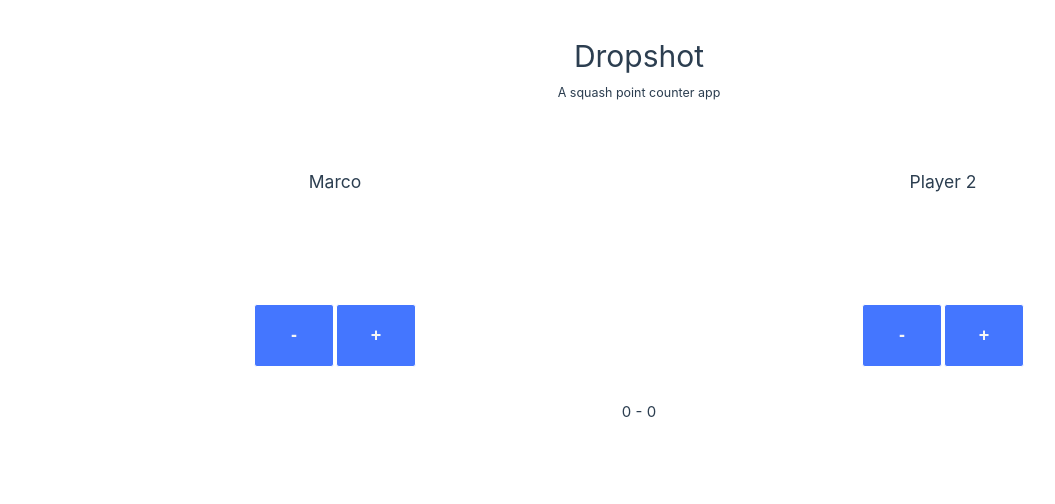
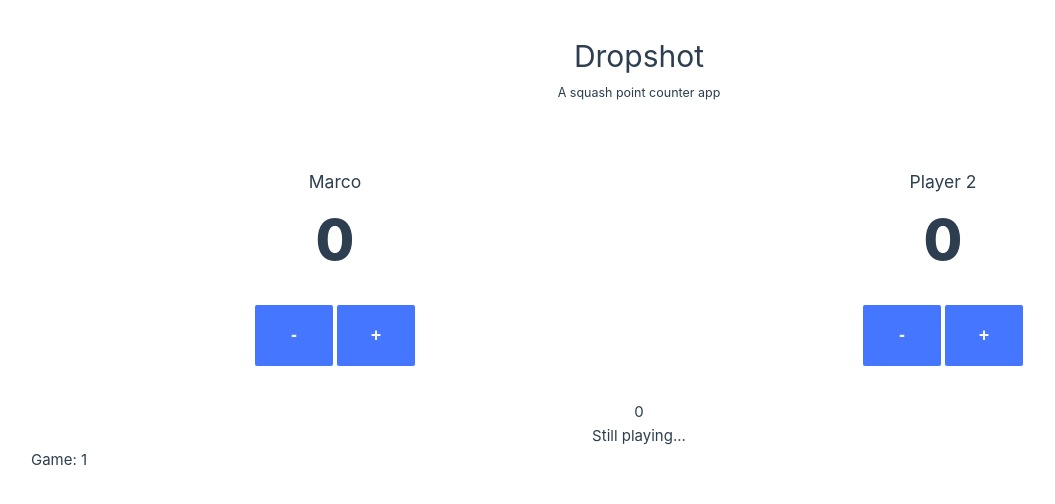
Before and after one commit to MarcoBevilacqua/dropshot, a Vue app: page / in a window 1280 px wide. Shown: the top 504 px of the page, without its empty margins (1-1056 px from the left). Built offline with nearby package versions, Linux system fonts and the light colour scheme.

Commit message:
minor fix

```diff
--- a/src/assets/custom.css
+++ b/src/assets/custom.css
@@ -14,7 +14,6 @@
 
 .score h3 {
   font-weight: 800;
-    color: white;
 }
 
 .score-cmd {
@@ -29,13 +28,13 @@
   color: whitesmoke;
   cursor: pointer;
   padding: 20px;
-    background-color:rgb(68, 118, 255);
+  background-color: rgb(68, 118, 255);
   border: 1px solid white;
   border-radius: 3px;
 }
 
 .score-cmd .left {
-    border-right: 1px solid white
+  border-right: 1px solid white;
 }
 
 .score-cmd .right {
--- a/src/components/match/ScoreTable.vue
+++ b/src/components/match/ScoreTable.vue
@@ -1,25 +1,35 @@
 <script setup>
-import { defineComponent, reactive } from 'vue';
-import PlayerCounter from '../player/PlayerCounter.vue';
+import { computed, defineComponent, reactive } from 'vue'
+import PlayerCounter from '../player/PlayerCounter.vue'
+import TotalGameCounter from '../match/TotalGameCounter.vue'
 
 const state = reactive({
   canPlay: true,
+  gameStatus: 'Still playing...',
   playerOneScore: 0,
   playerTwoScore: 0,
+  gameIdx: 1
 })
 
 defineComponent({
-    PlayerCounter
+  PlayerCounter,
+  TotalGameCounter
+})
+
+const pointTotal = computed(() => {
+  return state.playerOneScore + state.playerTwoScore
+})
+
+const pointDiff = computed(() => {
+  return Math.abs(state.playerOneScore - state.playerTwoScore)
 })
 
 function updateScore(score, playerId) {
-
-    if(state.canPlay) {
-        if(playerId === 1){
-            (score) ?
-            state.playerOneScore++ : state.playerOneScore--
+  if (state.canPlay) {
+    if (playerId === 1) {
+      score ? state.playerOneScore++ : state.playerOneScore--
     } else {
-            (score) ? state.playerTwoScore++ : state.playerTwoScore--
+      score ? state.playerTwoScore++ : state.playerTwoScore--
     }
   }
 
@@ -27,35 +37,72 @@ function updateScore(score, playerId) {
 }
 
 function checkScore() {
-    if (state.playerOneScore === 11 || state.playerTwoScore === 11) {
-        state.canPlay = false;
+  if (pointTotal.value > 10) {
+    //check if a player won the game
+    let winner = checkWinner()
+    if (winner > 0) {
+      //should return the index of the winning player
+      state.canPlay = false
+      state.gameStatus = 'Winner is ' + winner
+    }
   }
 
-    checkWinner()
+  if (pointTotal.value === 20 && state.playerOneScore === 10 && state.playerTwoScore === 10) {
+    //tie break
+    state.gameStatus = 'Tie Break...'
+    while (pointDiff.value < 2) {
+      //do nothing
+      console.log('TIE BREAK')
+    }
+
+    let winner = checkWinner()
+  }
 }
 
 function checkWinner() {
   //check if either player 1 or 2 has won the game
+  if (state.playerOneScore === 11) return 1
+  if (state.playerTwoScore === 11) return 2
+  return 0
+}
+
+function nextGame() {
+  state.playerOneScore = state.playerTwoScore = 0
+  state.canPlay = true
+  state.gameStatus = 'Still playing...'
+  state.gameIdx++
 }
 </script>
 
 <template>
   <div id="score-table">
+    <PlayerCounter
+      name="Marco"
+      :playerId="1"
+      :score="state.playerOneScore"
+      @score-change="updateScore"
+    />
 
-        <PlayerCounter name="Marco"
-        :playerId="1" :score="state.playerOneScore"
-        @score-change="updateScore" />
-
-        <PlayerCounter name="Player 2"
-        :playerId="2" :score="state.playerTwoScore"
-        @score-change="updateScore" />
-
+    <PlayerCounter
+      name="Player 2"
+      :playerId="2"
+      :score="state.playerTwoScore"
+      @score-change="updateScore"
+    />
   </div>
 
   <div id="score-status" style="text-align: center">
-        {{ state.playerOneScore }} - {{ state.playerTwoScore }}
+    <div>
+      {{ pointTotal }}
+    </div>
+    <div>
+      {{ state.gameStatus }}
+    </div>
     <div v-if="!state.canPlay">
-            <span>Cannot play, match is closed</span>
+      <span>Match is closed</span>
+      <button @click="nextGame">Reset Score</button>
     </div>
   </div>
+
+  <total-game-counter :game="state.gameIdx"></total-game-counter>
 </template>
--- /dev/null
+++ b/src/components/match/TotalGameCounter.vue
@@ -0,0 +1,11 @@
+<script setup>
+const props = defineProps({
+  game: Number
+})
+</script>
+
+<template>
+  <div>
+    <span>Game: {{ props.game }}</span>
+  </div>
+</template>
```
Lines whose indentation alone changed are shown as unchanged.
